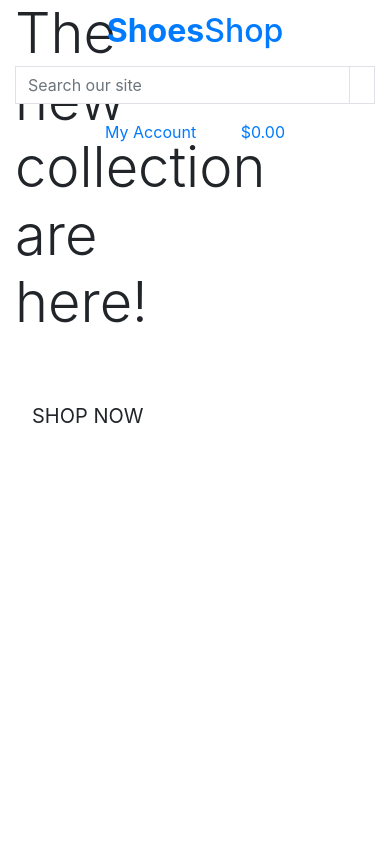
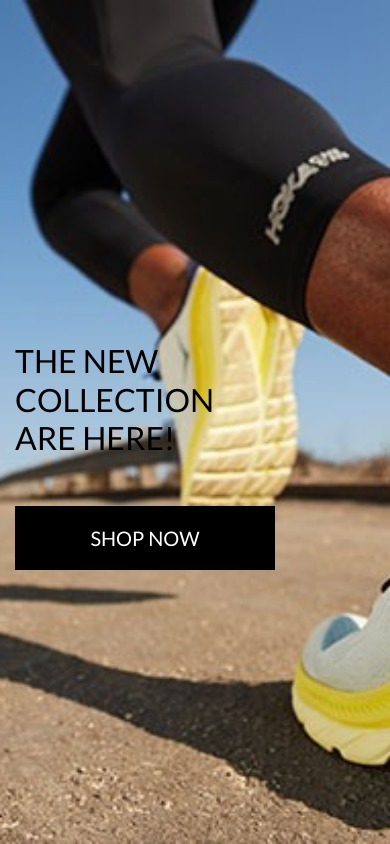
Before and after one commit to Code-Institute-Submissions/Ion71229-Sport_shop_SepResub, a Django app: page / in a window 390 px wide. Run offline with Django 3.2, Linux system fonts and the light colour scheme; some libraries are stand-ins or nearby versions.

Commit message:
completed homepage header and css

```diff
--- a/shoes_shop/settings.py
+++ b/shoes_shop/settings.py
@@ -147,6 +147,11 @@ USE_TZ = True
 
 STATIC_URL = '/static/'
 
+STATICFILES_DIRS = (os.path.join(BASE_DIR, 'static'),)
+
+MEDIA_URL = '/media/'
+MEDIA_ROOT = os.path.join(BASE_DIR, 'media')
+
 # Default primary key field type
 # https://docs.djangoproject.com/en/3.2/ref/settings/#default-auto-field
 
--- a/shoes_shop/urls.py
+++ b/shoes_shop/urls.py
@@ -15,9 +15,11 @@ Including another URLconf
 """
 from django.contrib import admin
 from django.urls import path, include
+from django.conf import settings
+from django.conf.urls.static import static
 
 urlpatterns = [
     path('admin/', admin.site.urls),
     path('accounts/', include('allauth.urls')),
     path('', include('home.urls')),
-]
+]+ static(settings.MEDIA_URL, document_root=settings.MEDIA_ROOT)
--- /dev/null
+++ b/static/css/base.css
@@ -0,0 +1,329 @@
+html {
+    height: 100%;
+}
+
+body {
+    background: url('/media/shoes-background.jpg') no-repeat center center fixed;
+    background-size: cover;
+    height: calc(100vh - 164px);
+    color: #555;
+    font-family: 'Lato';
+}
+
+/* from Bulma */
+.icon {
+    align-items: center;
+    display: inline-flex;
+    justify-content: center;
+    height: 1.5rem;
+    width: 1.5rem;
+}
+
+.logo-font {
+    text-transform: uppercase;
+}
+
+.main-logo-link {
+    width: fit-content;
+}
+
+.shop-now-button {
+    background: black;
+    color: white;
+    min-width: 260px;
+}
+
+.btn-black {
+    background: black;
+    color: white;
+}
+
+.btn-outline-black {
+    background: white;
+    color: black !important; /* use important to override link colors for <a> elements */
+    border: 1px solid black;
+}
+
+.btn-outline-black:hover,
+.btn-outline-black:active,
+.btn-outline-black:focus {
+    background: black;
+    color: white !important;
+}
+
+.shop-now-button:hover,
+.shop-now-button:active,
+.shop-now-button:focus,
+.btn-black:hover,
+.btn-black:active,
+.btn-black:focus {
+    background: #222;
+    color: white;
+}
+
+.text-black {
+    color: #000 !important;
+}
+
+.border-black {
+    border: 1px solid black !important;
+}
+
+.bg-black {
+    background: #000 !important;
+}
+
+.overlay {
+	height: 100%;
+	width: 100%;
+	top: 0;
+	left: 0;
+	position: fixed;
+	background: white;
+	z-index: -1;
+}
+
+a.category-badge > span.badge:hover {
+    background: #212529 !important;
+    color: #fff !important;
+}
+
+.btt-button {
+    height: 42px;
+    width: 42px;
+    position: fixed;
+    bottom: 10px;
+    right: 10px;
+}
+
+.btt-link,
+.update-link,
+.remove-item {
+    cursor: pointer;
+}
+
+input[name='q']::placeholder {
+    color: #aab7c4;
+}
+
+/* ------------------------------- bootstrap toasts */
+
+.message-container {
+    position: fixed;
+    top: 72px;
+    right: 15px;
+    z-index: 99999999999;
+}
+
+.custom-toast {
+    overflow: visible;
+}
+
+.toast-capper {
+    height: 2px;
+}
+
+/* from CSS-tricks.com: https://css-tricks.com/snippets/css/css-triangle/ */
+.arrow-up {
+    width: 0;
+    height: 0;
+    border-left: 4px solid transparent;
+    border-right: 4px solid transparent;
+    border-bottom: 10px solid black;
+    position: absolute;
+    top: -10px;
+    right: 36px;
+}
+
+/* Convenience classes - colors copied from Bootstrap */
+.arrow-primary {
+    border-bottom-color: #007bff !important;
+}
+
+.arrow-secondary {
+    border-bottom-color: #6c757d !important;
+}
+
+.arrow-success {
+    border-bottom-color: #28a745 !important;
+}
+
+.arrow-danger {
+    border-bottom-color: #dc3545 !important;
+}
+
+.arrow-warning {
+    border-bottom-color: #ffc107 !important;
+}
+
+.arrow-info {
+    border-bottom-color: #17a2b8 !important;
+}
+
+.arrow-light {
+    border-bottom-color: #f8f9fa !important;
+}
+
+.arrow-dark {
+    border-bottom-color: #343a40 !important;
+}
+
+.bag-notification-wrapper {
+    height: 100px;
+    overflow-x: hidden;
+    overflow-y: auto;
+}
+
+/* -------------------------------- Media Queries */
+
+/* Slightly larger container on xl screens */
+@media (min-width: 1200px) {
+  .container {
+    max-width: 80%;
+  }
+}
+
+/* Allauth form formatting */
+
+.allauth-form-inner-content p {
+    margin-top: 1.5rem; /* mt-4 */
+    color: #6c757d; /* text-secondary */
+}
+
+.allauth-form-inner-content input {
+    border-color: #000;
+    border-radius: 0;
+}
+
+.allauth-form-inner-content label:not([for='id_remember']) {
+    display: none;
+}
+
+.allauth-form-inner-content input::placeholder {
+    color: #aab7c4;
+}
+
+.allauth-form-inner-content button,
+.allauth-form-inner-content input[type='submit'] {
+	/* btn */
+	display: inline-block;
+    font-weight: 400;
+    color: #fff;
+    text-align: center;
+    vertical-align: middle;
+    -webkit-user-select: none;
+    -moz-user-select: none;
+    -ms-user-select: none;
+    user-select: none;
+    background-color: #000;
+    border: 1px solid #000;
+    padding: .375rem .75rem;
+    font-size: 1rem;
+    line-height: 1.5;
+    border-radius: 0;
+
+    /* standard bootstrap btn transitions */
+    transition: color .15s ease-in-out,background-color .15s ease-in-out,border-color .15s ease-in-out,box-shadow .15s ease-in-out;
+}
+
+.allauth-form-inner-content button:hover,
+.allauth-form-inner-content input[type='submit']:hover {
+	color: #fff;
+    background-color: #222;
+    border-color: #222;
+}
+
+.allauth-form-inner-content a {
+	color: #17a2b8; /* text-info */
+}
+
+/* Product Form */
+
+.btn-file {
+    position: relative;
+    overflow: hidden;
+}
+
+.btn-file input[type="file"] {
+    position: absolute;
+    top: 0;
+    right: 0;
+    min-width: 100%;
+    min-height: 100%;
+    opacity: 0;
+    cursor: pointer;
+}
+
+.custom-checkbox .custom-control-label::before {
+    border-radius: 0;
+    border-color: #dc3545;
+}
+
+.custom-checkbox .custom-control-input:checked~.custom-control-label::before {
+    background-color: #dc3545;
+    border-color: #dc3545;
+    border-radius: 0;
+}
+
+
+/* fixed top navbar only on medium and up */
+@media (min-width: 992px) {
+    .fixed-top-desktop-only {
+        position: fixed;
+        top: 0;
+        right: 0;
+        left: 0;
+        z-index: 1030;
+    }
+
+    .header-container {
+        padding-top: 164px;
+    }
+}
+
+/* pad the top a bit when navbar is collapsed on mobile */
+@media (max-width: 991px) {
+    .header-container {
+        padding-top: 116px;
+    }
+
+    body {
+        height: calc(100vh - 116px);
+    }
+
+    .display-4.logo-font.text-black {
+        font-size: 2rem;
+    }
+
+    .nav-link {
+        padding: 0.15rem;
+    }
+
+    .nav-link i.fa-lg {
+        font-size: 1rem;
+    }
+
+    .navbar-toggler {
+        padding: .6rem .6rem;
+        font-size: 1rem;
+    }
+
+    #delivery-banner h4 {
+        font-size: .9rem;
+    }
+
+    .btn.btn-outline-black.rounded-0,
+    .btn.btn-black.rounded-0 {
+        padding: .375rem .375rem;
+    }
+
+    .btn.btn-outline-black.rounded-0.btn-lg,
+    .btn.btn-black.rounded-0.btn-lg {
+        padding: .375rem .375rem;
+        font-size: .75rem;
+    }
+
+    .increment-qty, .decrement-qty {
+        padding: .25rem .5rem !important;
+    }
+}
--- a/templates/base.html
+++ b/templates/base.html
@@ -15,12 +15,15 @@
 
     {% block corecss %}
         <link rel="stylesheet" href="https://cdn.jsdelivr.net/npm/bootstrap@4.4.1/dist/css/bootstrap.min.css" integrity="sha384-Vkoo8x4CGsO3+Hhxv8T/Q5PaXtkKtu6ug5TOeNV6gBiFeWPGFN9MuhOf23Q9Ifjh" crossorigin="anonymous">
-    {% endblock %}
+        <link rel="stylesheet" href="https://fonts.googleapis.com/css?family=Lato&display=swap">
+        <link rel="stylesheet" href="{% static 'css/base.css' %}">
+        {% endblock %}
 
     {% block extra_css %}
     {% endblock %}
 
     {% block corejs %}
+        <script src="https://kit.fontawesome.com/cd69cc6988.js" crossorigin="anonymous"></script>
         <script src="https://code.jquery.com/jquery-3.4.1.slim.min.js" integrity="sha384-J6qa4849blE2+poT4WnyKhv5vZF5SrPo0iEjwBvKU7imGFAV0wwj1yYfoRSJoZ+n" crossorigin="anonymous"></script>
         <script src="https://cdn.jsdelivr.net/npm/popper.js@1.16.0/dist/umd/popper.min.js" integrity="sha384-Q6E9RHvbIyZFJoft+2mJbHaEWldlvI9IOYy5n3zV9zzTtmI3UksdQRVvoxMfooAo" crossorigin="anonymous"></script>
         <script src="https://cdn.jsdelivr.net/npm/bootstrap@4.4.1/dist/js/bootstrap.min.js" integrity="sha384-wfSDF2E50Y2D1uUdj0O3uMBJnjuUD4Ih7YwaYd1iqfktj0Uod8GCExl3Og8ifwB6" crossorigin="anonymous"></script>
@@ -32,7 +35,7 @@
   </head>
   <body>
     <header class="container-fluid fixed-top">
-      <div class="row">
+      <div id="topnav" class="row bg-white pt-lg-2 d-none d-lg-flex">
         <div class="col-12 col-lg-4 my-auto py-1 py-lg-0 text-center text-lg-left">
           <a href="{% url 'home' %}" class="nav-link main-logo-link">
             <h2 class="logo-font text-black my-0"><strong>Shoes</strong>Shop</h2>
@@ -40,7 +43,7 @@
 
         </div>
         <div class="col-12 col-lg-4 my-auto py-1 py-lg-0">
-          <form method="GET" action="{% url 'products' %}">
+          <form method="GET" action="">
             <div class="input-group w-100">
                 <input class="form-control border border-black rounded-0" type="text" name="q" placeholder="Search our site">
                 <div class="input-group-append">
@@ -65,9 +68,9 @@
               <div class="dropdown-menu border-0" aria-labelledby="user-options">
                   {% if request.user.is_authenticated %}
                       {% if request.user.is_superuser %}
-                        <a href="{% url 'add_product' %}" class="dropdown-item">Product Management</a>
+                        <a href="" class="dropdown-item">Product Management</a>
                       {% endif %}
-                      <a href="{% url 'profile' %}" class="dropdown-item">My Profile</a>
+                      <a href="" class="dropdown-item">My Profile</a>
                       <a href="{% url 'account_logout' %}" class="dropdown-item">Logout</a>
                   {% else %}
                       <a href="{% url 'account_signup' %}" class="dropdown-item">Register</a>
@@ -76,7 +79,7 @@
               </div>
             </li>
             <li class="list-inline-item">
-              <a class="{% if grand_total %}text-info font-weight-bold{% else %}text-black{% endif %} nav-link" href="{% url 'view_bag' %}">
+              <a class="{% if grand_total %}text-info font-weight-bold{% else %}text-black{% endif %} nav-link" href="">
                 <div class="text-center">
                     <div><i class="fas fa-shopping-bag fa-lg"></i></div>
                     <p class="my-0">
```
Also changed, not shown: media/shoes-background.jpg (added).
